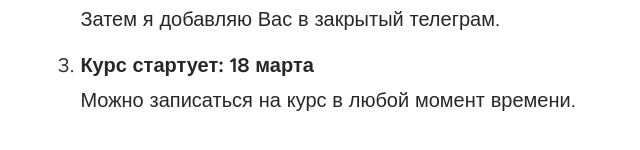
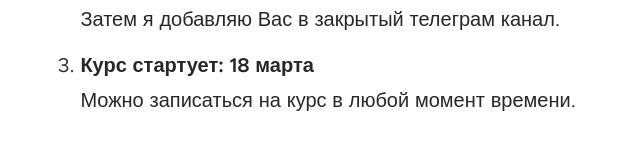
Before and after one commit to psy4goodgirls/emotional-support, a plain HTML site: page index.html in a window 1280 px wide. Shown: the part 7552-7702 px from the top of the page, 27-667 px from the left. Drawn offline with Linux system fonts and the light colour scheme.

Commit message:
fix text

```diff
--- a/index.html
+++ b/index.html
@@ -633,7 +633,7 @@
                                     <a href="skype:wonder-alice2?chat" target="_blank"><i class="fa-3x fab fa-skype"></i></a>
                                 </li> -->
                             </ul>
-                            <span>Затем я добавляю Вас в закрытый телеграм.</span>
+                            <span>Затем я добавляю Вас в закрытый телеграм канал.</span>
                             </br>
                         </li>
                         <li>
```
